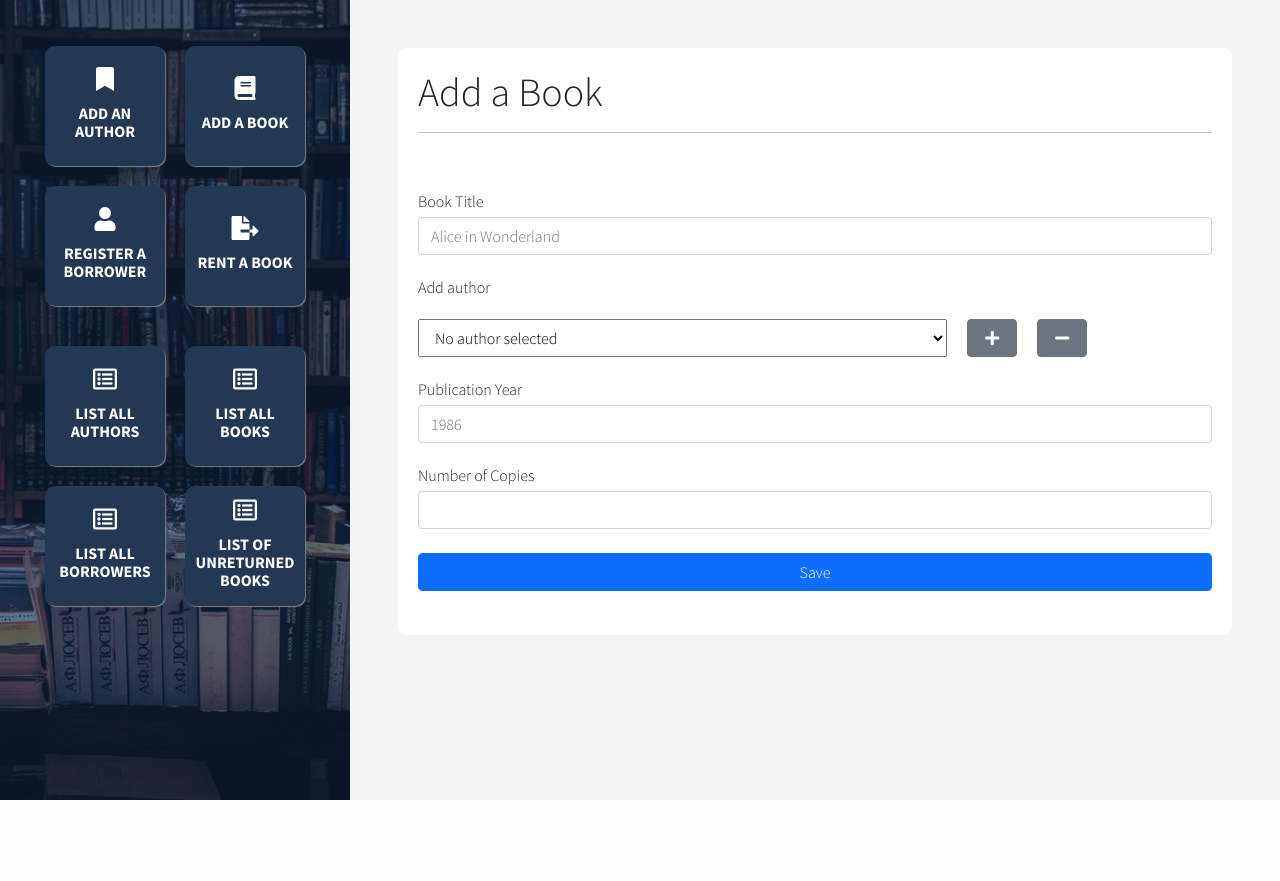
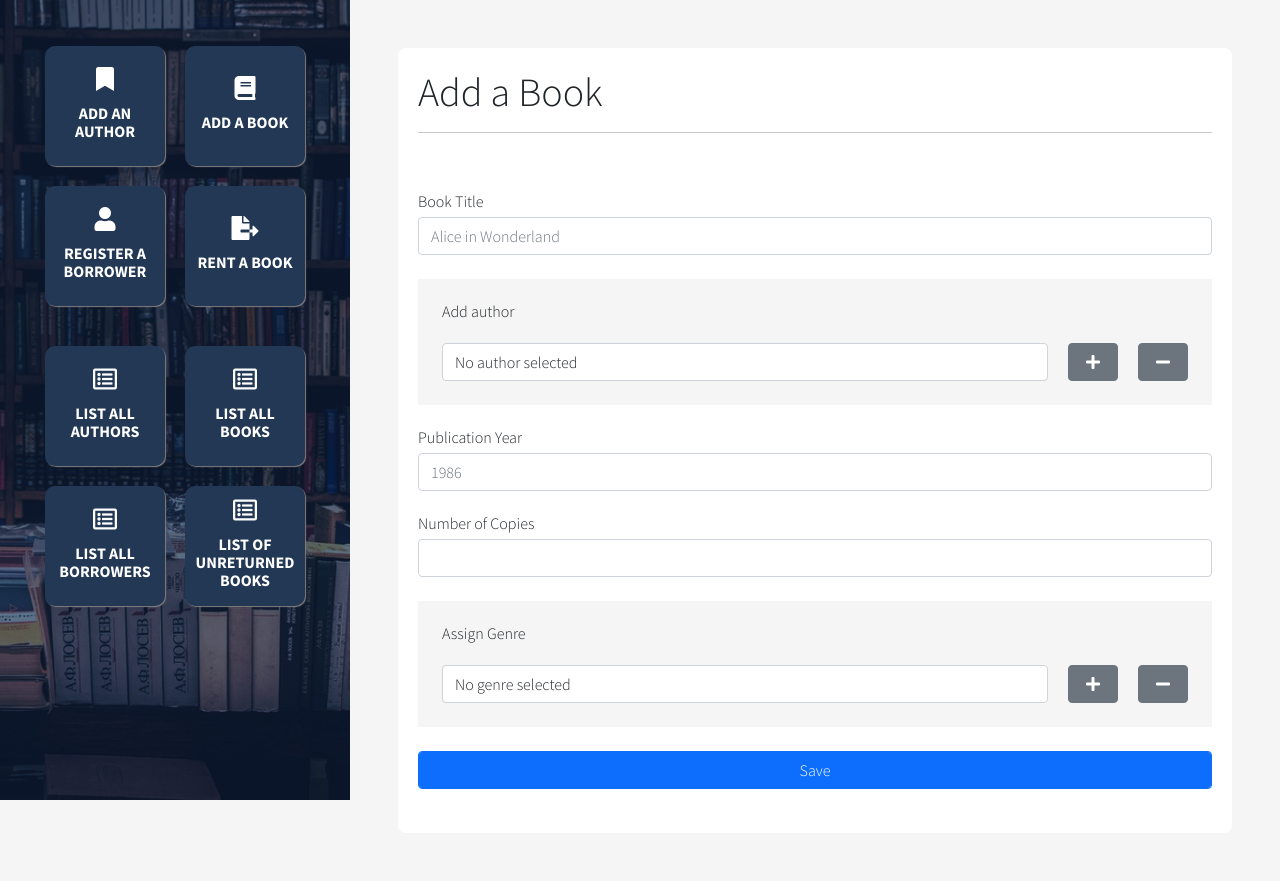
Before and after one commit to DonCastillo/library-management-db-application, a PHP site: page /create/book.php in a window 1280 px wide. Before the commit the page ends 800 px from the top, so only its background shows below. Run offline with PHP 8.4, Linux system fonts and the light colour scheme; data comes from the database, SQL or seed files in the repository; both versions use the stored data as it was after the commit.

Commit message:
can now add multiple genres to a book

```diff
--- a/create/book.php
+++ b/create/book.php
@@ -16,11 +16,16 @@
         <hr>
 
         <form action="../insert/book.php" method="post">
+
+            <!--title-->
             <div class="form-group mb-4">
                 <label for="title" class="mb-2">Book Title</label>
                 <input type="text" class="form-control" id="title" name="title" placeholder="Alice in Wonderland" maxlength=100 required>
             </div>
-            <div class="form-group mb-4">
+            <!--title-->
+
+            <!--author-->
+            <div class="form-group mb-4 p-4 multiple-select">
                 <label for="title" class="mb-2">Add author</label>
                 <div class="container-fluid">
 
@@ -35,7 +40,7 @@
                         else
                         {
                             echo '<div class="row mt-3 author">';
-                            echo '<select name="authors[]" class="col-8">';
+                            echo '<select name="authors[]" class="form-control flex-grow-1">';
                             echo '<option value="">No author selected</option>';
 
                             while($row = $result->fetch_assoc())
@@ -50,22 +55,64 @@
                                 }
                             }
                             echo '</select>';
-                            echo '<div class="col-2 btn btn-secondary addfield" onclick="addField(this)"><i class="fas fa-plus"></i></div>';
-                            echo '<div class="col-2 btn btn-secondary addfield" onclick="removeField(this)"><i class="fas fa-minus"></i></div>';
+                            echo '<div class="btn btn-secondary addfield" onclick="addField(this)"><i class="fas fa-plus"></i></div>';
+                            echo '<div class="btn btn-secondary addfield" onclick="removeField(this)"><i class="fas fa-minus"></i></div>';
                             echo '</div>';
                         }
                     ?>
 
                 </div>
              </div>
+             <!--author-->
+
+             <!--pub year-->
             <div class="form-group mb-4">
                 <label for="pubYear" class="mb-2">Publication Year</label>
                 <input type="number" class="form-control" id="pubYear" name="pubYear" placeholder="1986" maxlength="4" min="1500">
             </div>
+             <!--pub year-->
+
+             <!--num copies-->
             <div class="form-group mb-4">
                 <label for="amount" class="mb-2">Number of Copies</label>
                 <input type="number" class="form-control" id="amount" name="amount" placeholder="" maxlength="2" min="0" max="25">
             </div>
+             <!--num copies-->
+
+             <!--genre-->
+            <div class="form-group mb-4 p-4 multiple-select">
+                <label for="genre" class="mb-2">Assign Genre</label>
+                <div class="container-fluid">
+
+                    <?php
+                        $sql = 'SELECT * FROM genre ORDER BY name ASC';
+                        $result = $conn->query($sql);
+                        if (!$result || $result->num_rows < 1)
+                        {
+                            echo '<div class="px-2 py-2 bg-light text-dark">No genres found</div>';
+
+                        }
+                        else
+                        {
+                            echo '<div class="row mt-3 genre">';
+                            echo '<select name="genres[]" class="form-control flex-grow-1">';
+                            echo '<option value="">No genre selected</option>';
+
+                            while($row = $result->fetch_assoc())
+                            {
+                                echo '<option value="'.$row['name'].'">'.$row['name'].'</option>';
+                            }
+                            echo '</select>';
+                            echo '<div class="btn btn-secondary addfield" onclick="addField(this)"><i class="fas fa-plus"></i></div>';
+                            echo '<div class="btn btn-secondary addfield" onclick="removeField(this)"><i class="fas fa-minus"></i></div>';
+                            echo '</div>';
+                        }
+                    ?>
+
+                </div>
+             </div>
+             <!--genre-->
+
              <div class="form-group mb-4">
                 <input type="submit" class="form-control btn btn-primary" value="Save">
             </div>
--- a/css/styles.css
+++ b/css/styles.css
@@ -17,6 +17,12 @@ table i {
     justify-content: center;
     align-items: center;
 }
+/* select.form-control {
+    width:unset;
+}
+select.col-8 {
+    width: 66.66666667%;
+} */
 .addfield {
     width: 50px;
     margin-left: 20px;
@@ -101,3 +107,11 @@ main {
   content:"*";
   color:red;
 }
+
+.multiple-select select {
+    width:auto;
+}
+
+.multiple-select.form-group {
+    background-color:whitesmoke;
+}
```
Also changed, not shown: insert/book.php (+18 -6 lines), seeder.sql (+4 -4 lines).
